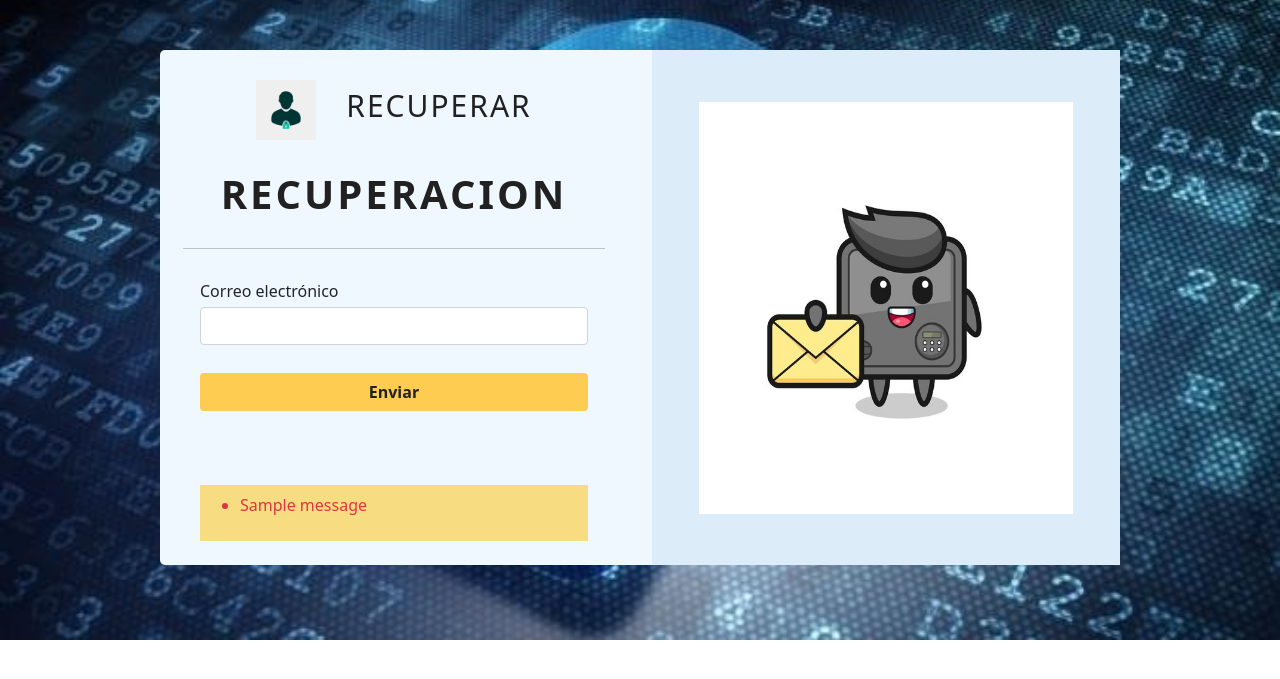
After one commit to ilver12/proyecto_Actualizado, a Flask app: page /login/recuperarPass in a window 1280 px wide. The commit adds this page. Shown: the top 679 px of the page. Run offline with Flask 2, Linux system fonts and the light colour scheme; one stand-in notice (Sample message) is shown.

Commit message:
nuevos cambios

```diff
--- a/main.py
+++ b/main.py
@@ -23,7 +23,7 @@ def registrarse():
     else:
         nombre = request.form.get('nombre')
         descripcion = request.form.get('descripcion')
-        imagen = request.form.get('imagen')
+        imagen = request.files['imagen']
         celular = request.form.get('celular')
         direccion = request.form.get('direccion')
         correo = request.form.get('correo')
@@ -77,11 +77,13 @@ def registrarse():
 
         #encriptar contraseña
         #encriptarPassword.encriptar(contraseña=contraseña)
-        #print(contraseña)
+        #print(contraseña)s
         contraseña = hashlib.sha1(contraseña.encode()).hexdigest()
         #insertar datos en la bd
+        nombre_imagen= imagen.filename
 
-        registroModels.insertarRegistro(nombre=nombre,descripcion=descripcion,imagen=imagen,celular=celular,direccion=direccion,correo=correo,contraseña=contraseña)
+        imagen.save('./stati/img/' + nombre_imagen)
+        registroModels.insertarRegistro(nombre=nombre,descripcion=descripcion,imagen='/stati/img/' + nombre_imagen,celular=celular,direccion=direccion,correo=correo,contraseña=contraseña)
 
         token=s.dumps(correo, salt='email-confirm')
         link= url_for('confirmarEmail', token=token, _external=True)
@@ -158,5 +160,132 @@ def iniciarLogin():
             return render_template('login.html')
         '''
 
+@app.route('/login/recuperarPass/<token>')
+def restablecer(token):
+    try:
+        correo=s.loads(token, salt='nuevaPass', max_age=60)
+    except SignatureExpired:
+        return render_template('recuperar_Pass.html')
+    return redirect(url_for('PassNew', correo=correo, _external=True))
+
+
+@app.route('/login/recuperarPass', methods=['GET','POST'])
+def recuPass():
+    if request.method =='GET':
+        return render_template('recuperar_Pass.html')
+    else:
+        correo = request.form.get('email_form')
+
+        cursor =db.cursor(dictionary=True)
+        cursor.execute("SELECT * FROM usuarios WHERE correo = %s and estado='1'", (
+            correo,
+            ))
+        user = cursor.fetchone()
+        cursor.close()
+
+        if not(user):
+            flash('Correo no existe')
+            return render_template('recuperar_Pass.html')
+
+        is_valid = True
+
+        if correo =='':
+            flash('Debe ingresar un email')
+            is_valid = False
+
+        if is_valid == False:
+            return render_template('recuperar_Pass.html', correo = correo)
+
+        token=s.dumps(correo, salt='nuevaPass')
+        link=url_for('restablecer', token=token, _external=True)
+
+
+
+        msg = EmailMessage()
+        msg.set_content("Click en el enlace para restablecer contraseña: {} ".format(link))
+        msg["Subject"] = "Recuperacion Password"
+        msg["From"] = settings.SMTP_EMAIL
+        msg["To"] = correo
+        username = settings.SMTP_EMAIL
+        password = settings.SMTP_PASSWORD
+        server = SMTP("smtp.gmail.com:587")
+        server.starttls()
+        server.login(username, password)
+        server.send_message(msg)
+        server.quit()
+        flash("REVISA TU CORREO")
+
+        return render_template('recuperar_Pass.html')
+    '''if request.method =='GET':
+        return render_template('registro.html')
+    else:
+        correo = request.form.get('email_form')
+
+        is_valid = True
+
+        if correo =='':
+            flash('Debe ingresar un email')
+            is_valid = False
+
+        if is_valid == False:
+            return render_template('recuperar_Pass.html', correo = correo)
+
+
+        msg = EmailMessage()
+        msg.set_content("Confirmar tu correo aqui: {} ".format())
+        msg["Subject"] = "Registro de confirmacion"
+        msg["From"] = settings.SMTP_EMAIL
+        msg["To"] = correo
+        username = settings.SMTP_EMAIL
+        password = settings.SMTP_PASSWORD
+        server = SMTP("smtp.gmail.com:587")
+        server.starttls()
+        server.login(username, password)
+        server.send_message(msg)
+        server.quit()
+        flash("¡Te has registrado con éxito! REVISA TU CORREO")
+
+        return render_template('recuperar_Pass.html')
+        '''
+
+@app.route('/login/recuperarPass/nueva/<correo>', methods=['GET','POST'])
+def PassNew(correo):
+    if request.method =='GET':
+        return render_template('formularioRecu.html')
+    else:
+        contraseña = request.form.get('contraseña')
+        contraseñaR = request.form.get('contraseñaR')
+
+        is_valid = True
+
+        if contraseña =='':
+            flash('Debe ingresar una contraseña')
+            is_valid = False
+
+        if contraseñaR =='':
+            flash('Debe ingresar una contraseña')
+            is_valid = False
+
+        elif validarPassword.validarContraseña(contraseña) == False:
+            flash('Contraseña no cumple con los parametros letra Mayuscula, caracter especial *@, un numero')
+            is_valid= False
+
+        elif validarPassword.validarContraseña(contraseñaR) == False:
+            flash('Contraseña no cumple con los parametros letra Mayuscula, caracter especial *@, un numero')
+            is_valid= False
+
+        if is_valid == False:
+            return render_template('formularioRecu.html', contraseña=contraseña, contraseñaR=contraseñaR)
+
+        if contraseña==contraseñaR:
+
+            contraseñaN=hashlib.sha1(contraseñaR.encode()).hexdigest()
+            registroModels.actualizarPass(correo=correo,contraseñaN=contraseñaN)
+            flash('Contraseña Actualizada')
+            return render_template('login.html')
+        else:
+            flash('Constraseñas incorrectas')
+            return render_template('formularioRecu.html')
+
 
 app.run(debug=True)
--- /dev/null
+++ b/static/img/css/recuperar.css
@@ -0,0 +1,79 @@
+body{
+    width: 100%;
+    background-image: url(/static/img/fondo.jpg);
+    background-position: center;
+    background-size: cover;
+    background-repeat: no-repeat;
+    overflow-x: hidden;
+}
+
+#form-width{
+    width: 100%;
+}
+
+#form-container{
+    width: 75%;
+    margin: 50px auto;
+    background-color: aliceblue;
+    border-radius: 5px;
+}
+
+#form-container .logotipe a{
+    text-decoration: none;
+    margin: 30px 0px;
+}
+
+#form-container .logotipe a h3{
+    margin-left: 30px;
+    color: #212121;
+    letter-spacing: 2px;
+    font-size: 30px;
+    font-weight: 300;
+}
+#form-container div h4{
+    color: #212121;
+    font-size: 40px;
+    letter-spacing: 3px;
+}
+#form-container div hr{
+    width: 90%;
+    margin: 30px auto;
+}
+#form-container .inputs-form{
+    width: 100%;
+    display: flex;
+    flex-direction: column;
+    padding: 0px 40px;
+}
+#form-container .img-form img{
+    width: 80%;
+    height: 80%;
+}
+#form-container .inputs-form{
+    width: 100%;
+    display: flex;
+    flex-direction: column;
+    padding: 0px 40px;
+}
+#send_form{
+    background-color: #fecc51;
+    margin-bottom: 50px;
+    color: #212121;
+    font-size: 16px;
+    font-weight: bold;
+
+}
+
+.img-form{
+    background-color: #dcecf9;
+    width: 100%;
+    height: 100%;
+    display: flex;
+    align-items: center;
+    justify-content: center;
+}
+
+#logo{
+    width: 60px;
+    height: 60px;
+}
--- a/templates/login.html
+++ b/templates/login.html
@@ -22,7 +22,7 @@
     {% endwith %}
   </div>
 
-    <form action="" method="POST">
+    <form action="{{url_for('iniciarLogin')}}" method="POST">
         <div class="text-center">
             <img class="mb-4" src="/static/img/user.jpg" alt="" width="100" height="70">
         </div>
@@ -38,6 +38,9 @@
       </div>
 
       <button class="w-100 btn btn-lg btn-primary" type="submit">INICIAR</button>
+      <div class="mt-3 mb-3 text-muted text-center">
+        <a href="{{url_for('recuPass')}}" >¿Has olvidado tu contraseña?</a>
+      </div>
       <p class="mt-5 mb-3 text-muted text-center">&copy; 2017–2021</p>
     </form>
   </main>
--- a/templates/login_home.html
+++ b/templates/login_home.html
@@ -1,4 +1,4 @@
-{% extends 'base.html' %}
+{% extends 'navbar.html' %}
 
 {% block titulo %}
   login iniciado
@@ -8,9 +8,6 @@
 {% endblock %}
 
 {% block body %}
-<div class="container">
-    <h1>Bienvenido</h1>
-</div>
 
 
 {% endblock %}
--- /dev/null
+++ b/templates/recuperar_Pass.html
@@ -0,0 +1,60 @@
+{% extends 'base.html' %}
+
+{% block titulo %}
+Recuperar
+{% endblock %}
+
+{% block css %}
+<link rel="stylesheet" href="/static/img/css/recuperar.css">
+<link rel="stylesheet" href="/static/img/css/normalize.css">
+{% endblock %}
+
+{% block body %}
+
+<section id="form-width">
+    <form action="{{url_for('recuPass')}}" method="POST" id="form-container">
+        <div class="row">
+            <div class="col-lg-6 col-md-12 col-sm-12">
+                <div class="logotipe d-flex justify-content-center">
+                    <a href="" class="d-flex align-items-center">
+                        <img src="/static/img/user.jpg" class="img-fluid" id="logo">
+                        <h3 class="ubuntu">RECUPERAR</h3>
+                    </a>
+                </div>
+                <h4 class="text-center text-uppercase fw-bold">RECUPERACION</h4>
+
+                <hr>
+
+                <div class="inputs-form form-group">
+                    <label for="email_form" class="ubuntu mb-1">Correo electrónico</label>
+                    <input type="email" name="email_form" class="form-control mb-4" id="email_form" required>
+
+                    <button type="submit" class="btn mt-1" id="send_form"> Enviar</button>
+                    <div class=" mt-4 mb-4  bg-warning p-2 text-danger bg-opacity-50">
+                        {% with messages = get_flashed_messages() %}
+                        {% if messages %}
+                        <ul>
+                            {% for messages in messages %}
+                                <li>{{messages}}</li>
+                            {% endfor %}
+                        </ul>
+                        {% endif %}
+                        {% endwith %}
+                      </div>
+
+                </div>
+
+            </div>
+
+            <div class="col-lg-6 col-md-12 col-sm-12">
+                <figure class=" img-form">
+                    <img src="/static/img/recuperar.jpg" alt="" >
+                </figure>
+            </div>
+
+        </div>
+    </form>
+
+</section>
+
+{% endblock %}
--- a/templates/registro.html
+++ b/templates/registro.html
@@ -24,7 +24,7 @@
     {% endif %}
     {% endwith %}
   </div>
-    <form action="/registro" method="POST">
+    <form action="/registro" method="POST" enctype="multipart/form-data">
       <div class="text-center">
         <img class="mb-4" src="/static/img/registrarse.jpg" alt="" width="100" height="70">
       </div>
```
Also changed, not shown: models/registroModels.py (+6 -1 lines), templates/formularioRecu.html (added, +41 -0 lines), templates/navbar.html (+9 -1 lines), static/img/css/normalize.css (added), static/img/fondo.jpg (added), static/img/lo.png (added), static/img/recuperar.jpg (added), 1 other file.
